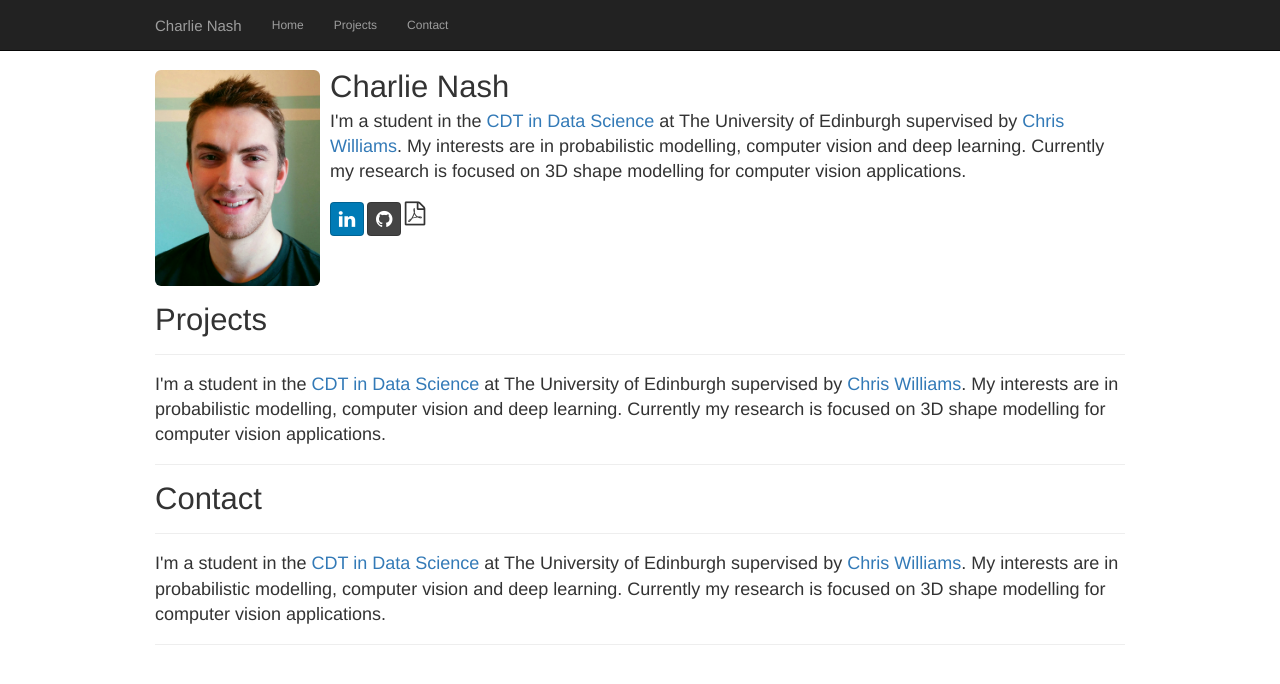
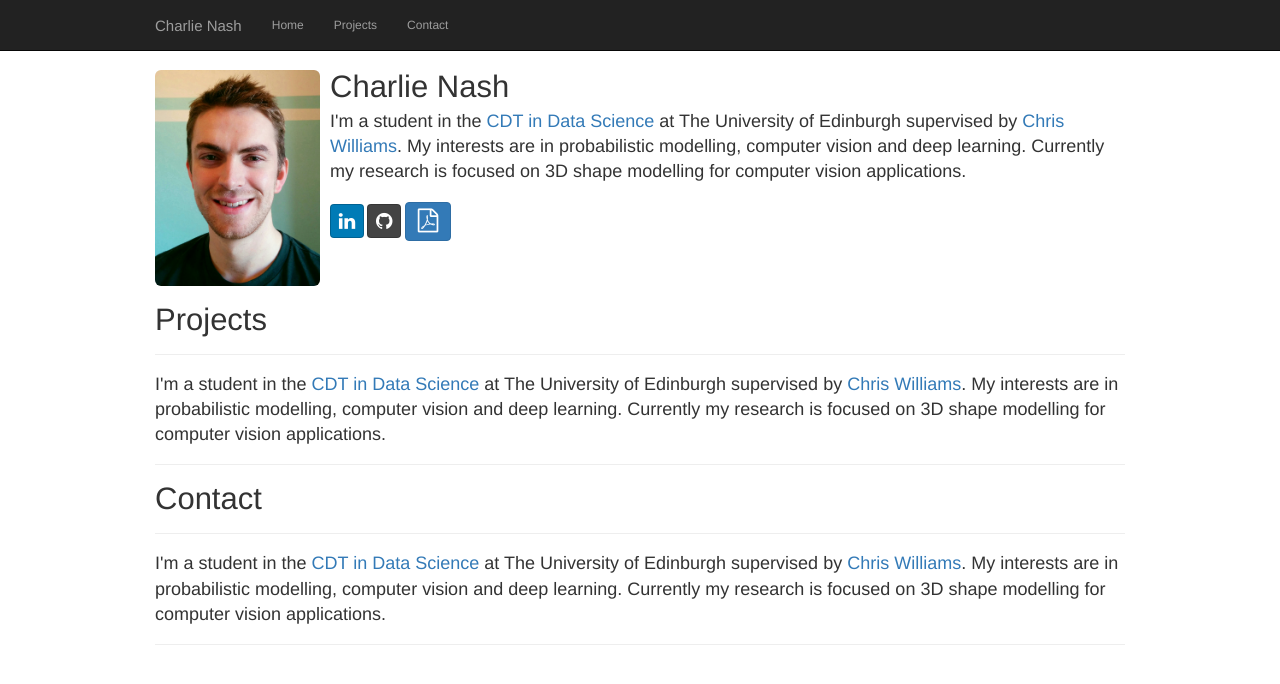
Before and after one commit to charlienash/charlienash.github.io, a Jekyll site: the page index.html, which Jekyll copies as it is, in a window 1280 px wide. Shown: the top 684 px of the page. Built offline with Jekyll 4.4.1, drawn with Linux system fonts in a browser that asks for light colours; nearby versions of some CDN libraries; library files that are not in the unit come from our copies.

Commit message:
Update index.html

```diff
--- a/index.html
+++ b/index.html
@@ -98,7 +98,7 @@
     					    <a class="btn btn-social-icon btn-github">
 					 	<span class="fa fa-github fa-2x"></span>
 				            </a>
-				            <a class="btn-default">
+				            <a class="btn btn-primary btn-default">
  				                <i class="fa fa-file-pdf-o fa-2x"></i>
 				            </a>
 					  </div>
```
